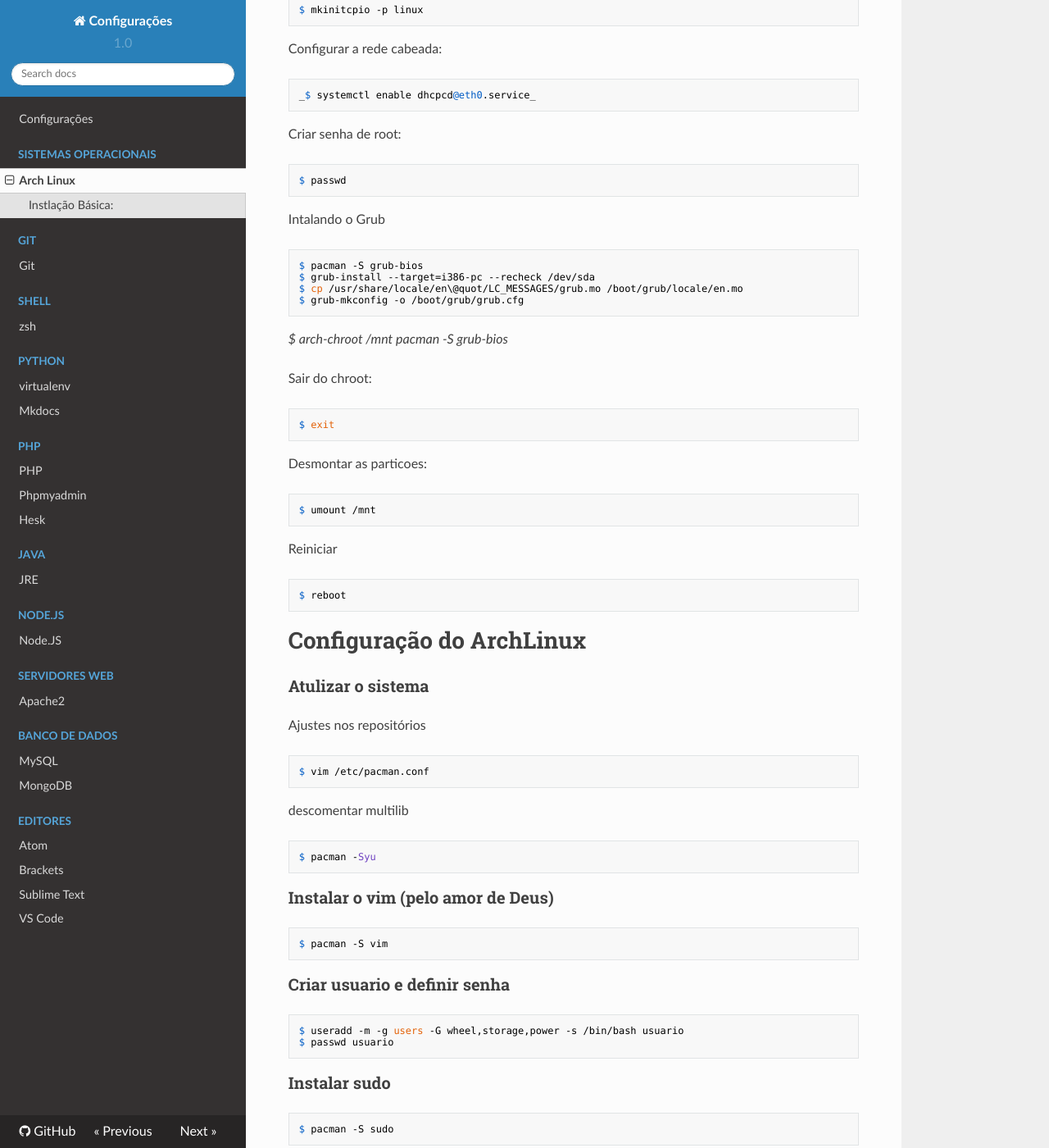
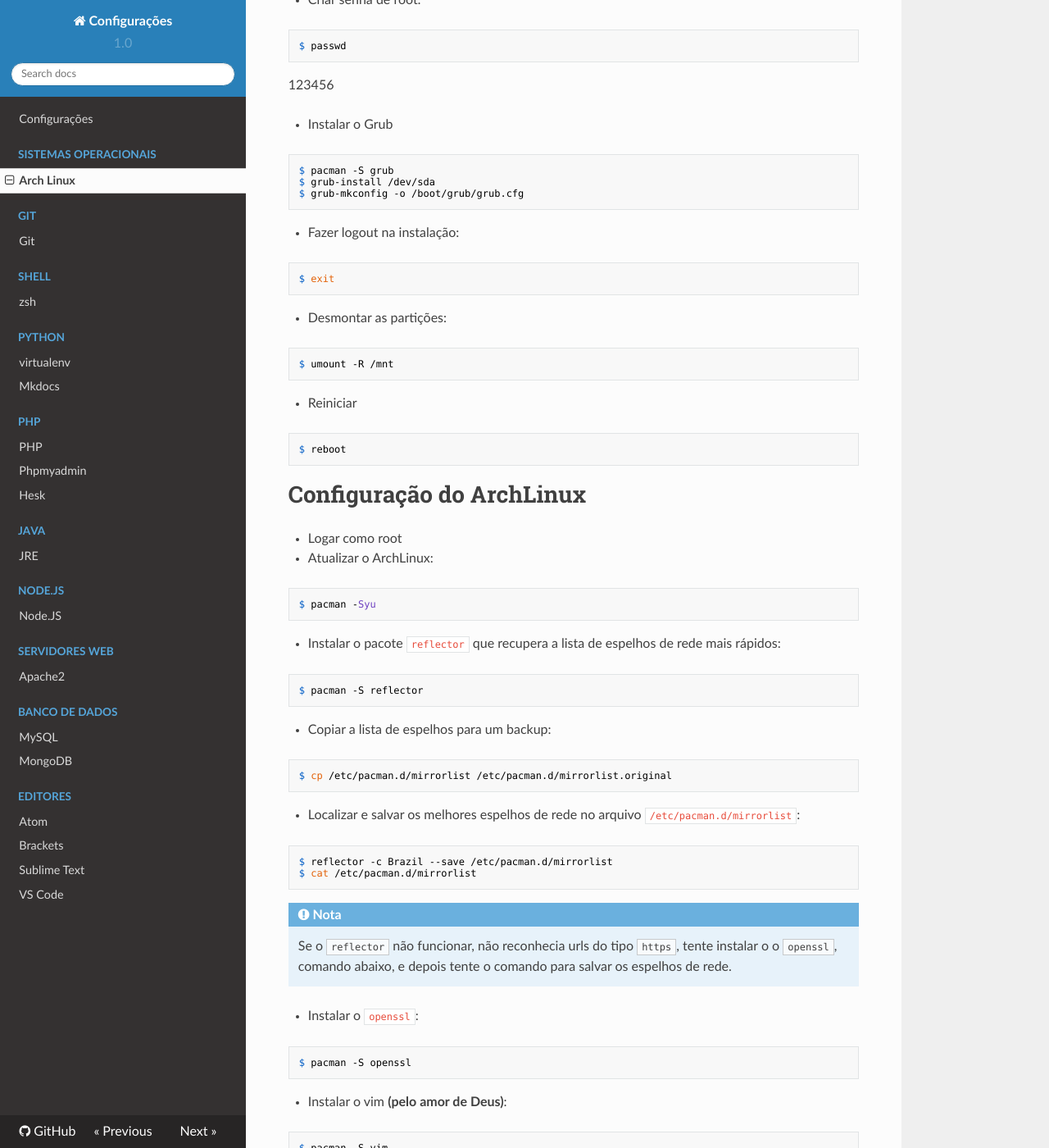
Before and after one commit to getuliovinicius/configuracoes, an MkDocs documentation site: the page built from mds/sistema-operacional/arch-linux.md, in a window 1280 px wide and 1400 px high, scrolled down 2683 px. Shown: the whole window at 82% size. Built offline with MkDocs 1.6.1, drawn with Linux system fonts in a browser that asks for light colours; nearby versions of some CDN libraries; old or Windows-style settings are respelled for this version of MkDocs; some of the changed text lies outside the part shown.

Commit message:
Atualização - ArchLinux

````diff
--- a/mds/sistema-operacional/arch-linux.md
+++ b/mds/sistema-operacional/arch-linux.md
@@ -1,129 +1,100 @@
 Arch Linux
 ==========
 
-_Versão 1 - atualizada em 05/05/2017_
+_Versão 1 - atualizada em 09/07/2017_
 
 -----
 
-## Instlação Básica:
+# Instalação Básica
 
-Mudar o layout do eclado para abnt2:
++ Rodar o boot pela imagem ".iso" baixada.
++ Mudar o layout do teclado para **abnt2**:
 
 ```bash
 $ loadkeys br-abnt2
 ```
 
-Configurar o idioma de intalação:
++ Testar a conexão com a internet com o comando `ping`:
 
 ```bash
-$ vim /etc/locale.gen
+$ ping -c 3 google.com
 ```
 
-descomentar essas linhas:
++ Atualizar a base de dados de pacotes:
 
-```
-en_US.UTF-8 UTF-8
-pt_BR.UTF-8 UTF-8
+```bash
+$ pacman -Syy
 ```
 
-```bash
-$ locale-gen
-$ export LANG=pt_BR.UTF-8
-```
-
-Testar conexão com a internet:
-
-```bash
-$ ping -c 3 www.google.com
-```
-
-Particionar o disco:
++ Listar os discos e as partições:
 
 ```bash
 $ fdisk -l
+```
+
++ Particionar o disco:
+
+```bash
 $ cfdisk /dev/sda
 ```
 
-Tamannhos das partições:
++ Escolher o modelo de tabela de discos **dos** e configurar os Tamanhos das partições:
 
-- 2MB - inicialização
-- 38GB - /
-- 2GB - swap
+```
+36GB - no inicio para a raiz do sistema "/"
+4GB - para swap
+```
 
-Formatar as particoes:
++ Formatar as partições:
 
 ```bash
-$ mkfs.ext4 /dev/sda2
-$ mkswap /dev/sda3
-$ swapon /dev/sda3
-$ lsblk /dev/sda
+$ mkfs.ext4 /dev/sda1
+$ mkswap /dev/sda2
+$ swapon /dev/sda2
 ```
 
-Montar as partições:
++ Montar as partições:
 
 ```bash
-$ mount /dev/sda2 /mnt
+$ mount /dev/sda1 /mnt
+$ lsblk
 ```
-Ajustar o mirrorlist:
+
++ Instalar o sistema base:
 
 ```bash
-$ vim /etc/pacman.d/mirrorlist
+$ pacstrap -i /mnt base base-devel
 ```
 
-Colocar os espelhos do brasil no inicio do arquivo.
-
-Instalar o sistema base:
++ Gerar o arquivo `/etc/fstab` que descreve as partições:
 
 ```bash
-$ pacstrap /mnt base grub
-```
-
-Gerar o arquivo fstab que decreve as particoes:
-
-```bash
-$ genfstab -p /mnt >> /mnt/etc/fstab
+$ genfstab -U -p /mnt >> /mnt/etc/fstab
 $ cat /mnt/etc/fstab
 ```
 
-Logar na instalação:
++ Fazer login na instalação e chamar o `bash` para interagir na linha de comando:
 
 ```bash
-$ arch-chroot /mnt
+$ arch-chroot /mnt /bin/bash
 ```
 
-Setar o hostname:
-
-```bash
-$ vi /etc/hostname
-```
-
-colocar "ArchLinuxVM-01"
-
-```
-ArchLinuxVM-01
-```
-
-Configurar o fuso horário:
-
-```bash
-$ ls /usr/share/zoneinfo/America
-$ ln -sf /usr/share/zoneinfo/America/Recife /etc/localtime
-```
-
-Configurar o idioma:
++ Configurar o idioma de instalação editando o arquivo `/etc/locale.gen`:
 
 ```bash
 $ vi /etc/locale.gen
 ```
 
-descomentar as linhas:
++ Descomentar as seguintes linhas no arquivo:
 
-```ig
+```
 en_US.UTF-8 UTF-8
 en_US.ISO-8859-1
 pt_BR.UTF-8 UTF-8
 pt_BR.ISO-8859-1
 ```
+
++ Persistir a alteração do idioma:
 
 ```bash
 $ locale-gen
@@ -131,7 +102,7 @@
 $ export LANG=pt_BR.UTF-8
 ```
 
-Configurar o layout do teclado:
++ Configurar o layout do teclado:
 
 ```bash
 $ vi /etc/vconsole.conf
@@ -143,146 +114,229 @@
 FONT_MAP=
 ```
 
-Configurar a inicialização:
++ Configurar o fuso horário:
+
+```bash
+$ ls /usr/share/zoneinfo/America
+$ ln -sf /usr/share/zoneinfo/America/Sao_Paulo /etc/localtime
+# não rode o comando abaixo pois ainda não entendo o pq ele não funciona
+$ hwclock --systohc --local
+```
+
++ Setar o `hostname`:
+
+```bash
+$ echo ArchLinuxVM-modelo /etc/hostname
+```
+
++ Editar o arquivo `/etc/hosts`:
+
+```bash
+$ vi /etc/hosts
+```
+
++ Adicionar a linha abaixo na sessão apropriada do arquivo, antes da linha `# End of file`:
+
+```
+127.0.1.1   ArchLinuxVM-modelo.localdomain  ArchLinuxVM-modelo
+```
+
++ Ativar a busca por IP automático, DHCP, na inicialisação do sistema:
+
+```bash
+$ systemctl enable dhcpcd.service
+```
+
++ Criar senha de root:
+
+```bash
+$ passwd
+```
+
+123456
+
++ Instalar o Grub
+
+```bash
+$ pacman -S grub
+$ grub-install /dev/sda
+$ grub-mkconfig -o /boot/grub/grub.cfg
+```
+
++ Fazer logout na instalação:
+
+```bash
+$ exit
+```
+
++ Desmontar as partições:
+
+```bash
+$ umount -R /mnt
+```
+
++ Reiniciar
+
+```bash
+$ reboot
+```
+
+# Configuração do ArchLinux
+
++ Logar como root
++ Atualizar o ArchLinux:
+
+```bash
+$ pacman -Syu
+```
+
++ Instalar o pacote `reflector` que recupera a lista de espelhos de rede mais rápidos:
+
+```bash
+$ pacman -S reflector
+```
+
++ Copiar a lista de espelhos para um backup:
+
+```bash
+$ cp /etc/pacman.d/mirrorlist /etc/pacman.d/mirrorlist.original
+```
+
++ Localizar e salvar os melhores espelhos de rede no arquivo `/etc/pacman.d/mirrorlist`:
+
+```bash
+$ reflector -c Brazil --save /etc/pacman.d/mirrorlist
+$ cat /etc/pacman.d/mirrorlist
+```
+
+!!! note "Nota"
+    Se o `reflector` não funcionar, não reconhecia urls do tipo `https`, tente instalar o o `openssl`, comando abaixo, e depois tente o comando para salvar os espelhos de rede.
+
++ Instalar o `openssl`:
+
+```bash
+$ pacman -S openssl
+```
+
++ Instalar o vim **(pelo amor de Deus)**:
+
+```bash
+$ pacman -S vim
+```
+
++ Instalar o `sudo`:
+
+```bash
+$ pacman -S sudo
+```
+
++ Criar usuário comum e definir senha:
+
+```bash
+$ useradd -m -g users -G wheel -s /bin/bash usuario
+$ passwd usuario
+```
+
++ Editar as permissões:
+
+```bash
+$ EDITOR=vim visudo
+```
+
++ Descomentar a linha que mostra o grupo (wheel).
+
+```
+%wheel ALL=(ALL) ALL
+```
+
++ Fazer logout do usuário root:
+
+```bash
+$ exit
+```
+
++ Logar com o novo usuário:
++ Instalar os drivers de audio:
+
+```bash
+$ pacman -S pulseaudio pulseaudio-alsa
+```
+
++ Instalar o servidor de interface gráfica `xorg`:
+
+```bash
+$ sudo pacman -S xorg xorg-xinit
+```
+
++ Driver gráfico do Virtualbox:
+
+```bash
+$ sudo pacman -S virtualbox-guest-utils
+```
+
+!!! note "Nota"
+    Apenas se a instalação foi realizada em Máquina Virtual com o Virtualbox.
+
+# Instalação da interface gráfica KDE
+
++ Configurar o arquivo `~/.xinitrc`:
+
+```bash
+$ echo "exec startkde" > ~/.xinitrc
+```
+
++ Instalar o KDE mínimo:
+
+```bash
+$ sudo pacman -S plasma-desktop
+```
+
++ Instalar alguns programas básicos:
+
+```bash
+$ sudo pacman -S konsole dolphin firefox kate
+```
+
++ Iniciar a interface gráfica:
+
+```bash
+$ startx
+```
+
++ Abrir um terminal gráfico, instalar o gerenciador de sessão e ativá-lo na inicialização do sistema:
+
+```bash
+$ sudo pacman -S sddm
+$ sudo systemctl enable sddm.service
+```
+
+!!! warning "Nota"
+    Os passos abaixo ainda não foram testados.
+
++ Configurar...:
 
 ```bash
 $ mkinitcpio -p linux
 ```
 
-Configurar a rede cabeada:
-
-```bash
-_$ systemctl enable dhcpcd@eth0.service_
-```
-
-Criar senha de root:
-
-```bash
-$ passwd
-```
-
-Intalando o Grub
-
-```bash
-$ pacman -S grub-bios
-$ grub-install --target=i386-pc --recheck /dev/sda
-$ cp /usr/share/locale/en\@quot/LC_MESSAGES/grub.mo /boot/grub/locale/en.mo
-$ grub-mkconfig -o /boot/grub/grub.cfg
-```
-
-_$ arch-chroot /mnt pacman -S grub-bios_
-
-Sair do chroot:
-
-```bash
-$ exit
-```
-
-Desmontar as particoes:
-
-```bash
-$ umount /mnt
-```
-
-Reiniciar
-
-```bash
-$ reboot
-```
-Configuração do ArchLinux
-=========================
-
-### Atulizar o sistema
-
-Ajustes nos repositórios
-
-```bash
-$ vim /etc/pacman.conf
-```
-
-descomentar multilib
-
-```bash
-$ pacman -Syu
-```
-
-### Instalar o vim (pelo amor de Deus)
-
-```bash
-$ pacman -S vim
-```
-
-### Criar usuario e definir senha
-
-```bash
-$ useradd -m -g users -G wheel,storage,power -s /bin/bash usuario
-$ passwd usuario
-```
-
-### Instalar sudo
-
-```bash
-$ pacman -S sudo
-```
-
-Editar as permissões:
-
-```bash
-$ EDITOR=vim visudo
-```
-
-Descomentar a linha que mostra o grupo (wheel).
-
-### Configurar o som
-
-```bash
-$ pacman -S alsa-utils
-$ alsamixer
-```
-
-### Driver virtualbox:
-
-```bash
-$ sudo pacman -S virtualbox-guest-utils
-```
-
-### Instalar xorg
-
-```bash
-$ sudo pacman -S xorg-server
-$ sudo pacman -S xorg-xinit
-$ sudo pacman -S xorg-server-utils
-```
-
-### Instalar fonts
++ Instalar fonts:
 
 ```bash
 $ sudo pacman -S ttf-dejavu
 ```
 
-### Gerenciador de rede
++ Instalar gerenciador de rede:
 
 ```bash
 $ sudo pacman -S networkmanager
-
-# NÃO PRECISA - MAS PRECISO CHECAR
-$ sudo pacman -S networkmanager-vpnc
-$ sudo pacman -S networkmanager-pptp
-$ sudo pacman -S networkmanager-openconnect
 ```
 
 ```bash
 $ sudo pacman -S network-manager-applet
 ```
 
-Ativar o gerenciador de rede na inicialização do sistema:
++ Ativar o gerenciador de rede na inicialização do sistema:
 
 ```bash
 $ sudo systemctl enable NetworkManager
 ```
-
-### ssh
-
-```
-$ sudo pacman -S openssh
-```
````
